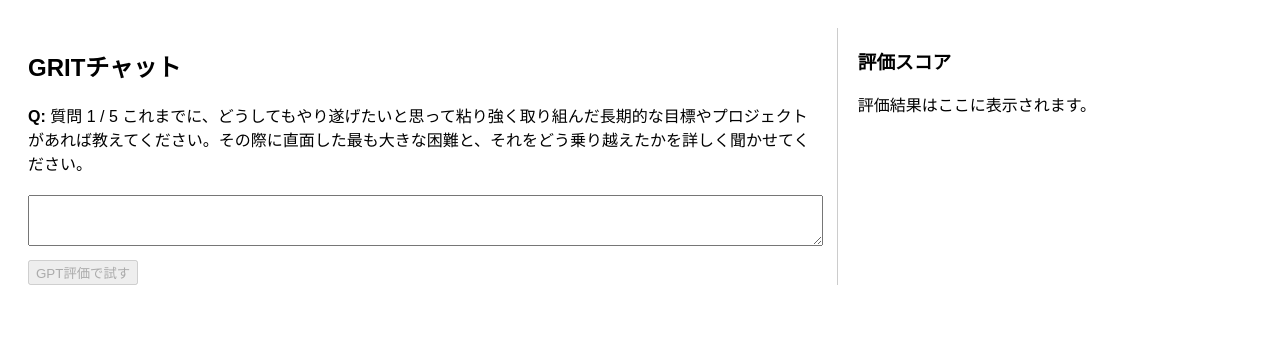
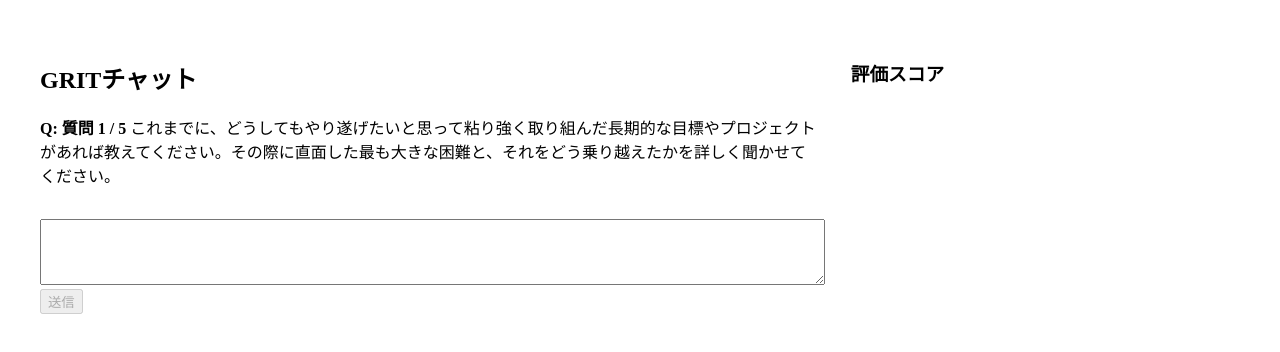
Before and after one commit to kahigash/grit-appv2, a Next.js app: page / in a window 1280 px wide. Shown: the top 352 px of the page. Built offline with nearby package versions, Linux system fonts and the light colour scheme.

Commit message:
Update index.tsx

```diff
--- a/pages/index.tsx
+++ b/pages/index.tsx
@@ -3,82 +3,76 @@
 import { useState } from 'react';
 import axios from 'axios';
 
-type ChatEntry = {
-  type: 'question' | 'answer';
-  text: string;
-};
-
-type EvaluationResult = {
+interface Evaluation {
   grit_item: number;
   score: number;
   comment: string;
-};
+}
 
 export default function Home() {
-  const [chatLog, setChatLog] = useState<ChatEntry[]>([
-    { type: 'question', text: '質問 1 / 5 これまでに、どうしてもやり遂げたいと思って粘り強く取り組んだ長期的な目標やプロジェクトがあれば教えてください。その際に直面した最も大きな困難と、それをどう乗り越えたかを詳しく聞かせてください。' },
-  ]);
-  const [input, setInput] = useState('');
-  const [evaluation, setEvaluation] = useState<EvaluationResult | null>(null);
+  const [questionIndex, setQuestionIndex] = useState(1);
+  const [question, setQuestion] = useState(
+    'これまでに、どうしてもやり遂げたいと思って粘り強く取り組んだ長期的な目標やプロジェクトがあれば教えてください。その際に直面した最も大きな困難と、それをどう乗り越えたかを詳しく聞かせてください。'
+  );
+  const [answer, setAnswer] = useState('');
+  const [evaluation, setEvaluation] = useState<Evaluation | null>(null);
   const [loading, setLoading] = useState(false);
+  const [error, setError] = useState('');
 
-  const handleSend = async () => {
-    if (!input.trim()) return;
+  const handleSubmit = async () => {
+    setLoading(true);
+    setError('');
+    setEvaluation(null);
 
-    setChatLog((prev) => [...prev, { type: 'answer', text: input }]);
-    setLoading(true);
     try {
-      const response = await axios.post('/api/assistant', { answer: input });
-      const data = response.data;
-
-      setEvaluation({
-        grit_item: data.grit_item,
-        score: data.score,
-        comment: data.comment,
-      });
-    } catch (error) {
-      alert('通信エラー：' + (error as any).message);
+      const res = await axios.post('/api/assistant', { answer });
+      setEvaluation(res.data);
+      setQuestionIndex((prev) => prev + 1);
+      // 本番では質問の生成APIを呼び出すように変更予定
+    } catch (err: any) {
+      setError('通信エラー：' + err.message);
     } finally {
       setLoading(false);
-      setInput('');
     }
   };
 
   return (
-    <main style={{ display: 'flex', padding: '20px', fontFamily: 'sans-serif' }}>
-      {/* 左側：質問と回答 */}
-      <section style={{ flex: 2, paddingRight: '20px' }}>
+    <div style={{ display: 'flex', padding: '2rem', gap: '2rem' }}>
+      {/* 左：チャット形式の質問と回答 */}
+      <div style={{ flex: 2 }}>
         <h2>GRITチャット</h2>
-        {chatLog.map((entry, idx) => (
-          <div key={idx} style={{ marginBottom: '10px' }}>
-            <strong>{entry.type === 'question' ? 'Q:' : 'A:'}</strong> {entry.text}
-          </div>
-        ))}
+        <p>
+          <strong>Q: 質問 {questionIndex} / 5</strong> {question}
+        </p>
+        {evaluation && (
+          <p>
+            <strong>A:</strong> {answer}
+          </p>
+        )}
         <textarea
-          rows={3}
-          style={{ width: '100%', marginTop: '10px' }}
-          value={input}
-          onChange={(e) => setInput(e.target.value)}
-          disabled={loading}
+          value={answer}
+          onChange={(e) => setAnswer(e.target.value)}
+          rows={4}
+          style={{ width: '100%', marginTop: '1rem' }}
         />
-        <button onClick={handleSend} disabled={loading || !input.trim()} style={{ marginTop: '10px' }}>
-          GPT評価で試す
+        <br />
+        <button onClick={handleSubmit} disabled={loading || !answer}>
+          {loading ? '送信中...' : '送信'}
         </button>
-      </section>
+        {error && <p style={{ color: 'red' }}>{error}</p>}
+      </div>
 
-      {/* 右側：評価結果表示 */}
-      <aside style={{ flex: 1, borderLeft: '1px solid #ccc', paddingLeft: '20px' }}>
+      {/* 右：評価スコア表示 */}
+      <div style={{ flex: 1 }}>
         <h3>評価スコア</h3>
-        {evaluation ? (
+        {evaluation && (
           <div>
             <p><strong>項目:</strong> {evaluation.grit_item}</p>
             <p><strong>スコア:</strong> {evaluation.score}</p>
             <p><strong>コメント:</strong> {evaluation.comment}</p>
           </div>
-        ) : (
-          <p>評価結果はここに表示されます。</p>
         )}
-      </aside>
-    </main>
+      </div>
+    </div>
   );
 }
```
